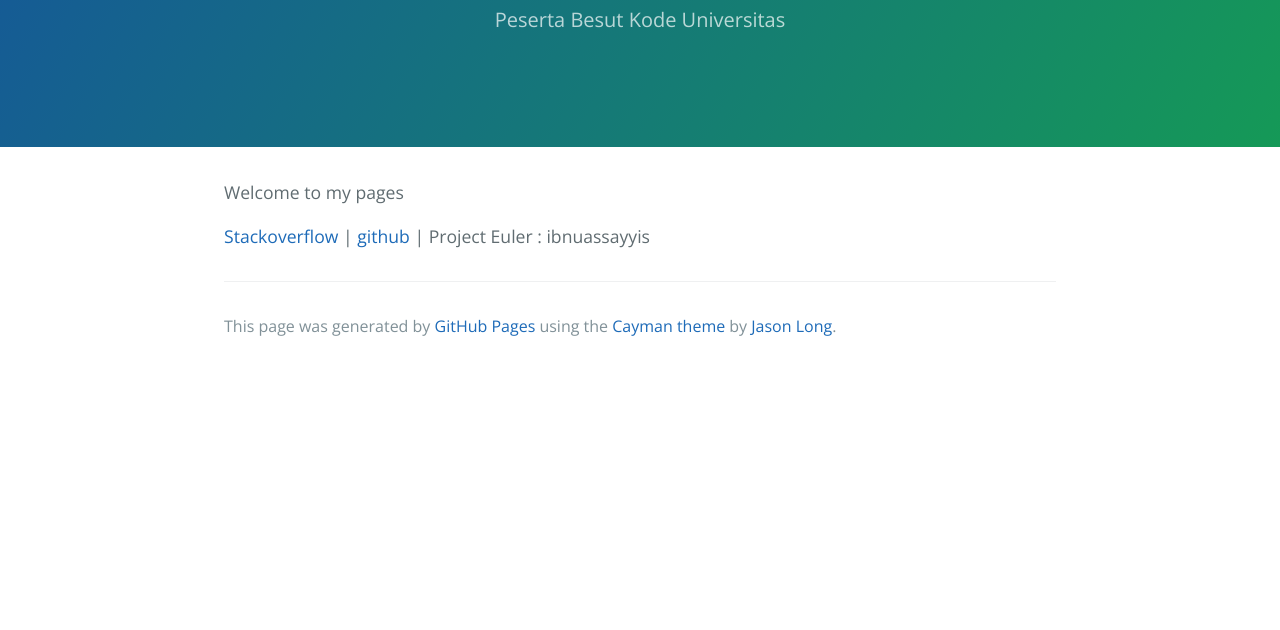
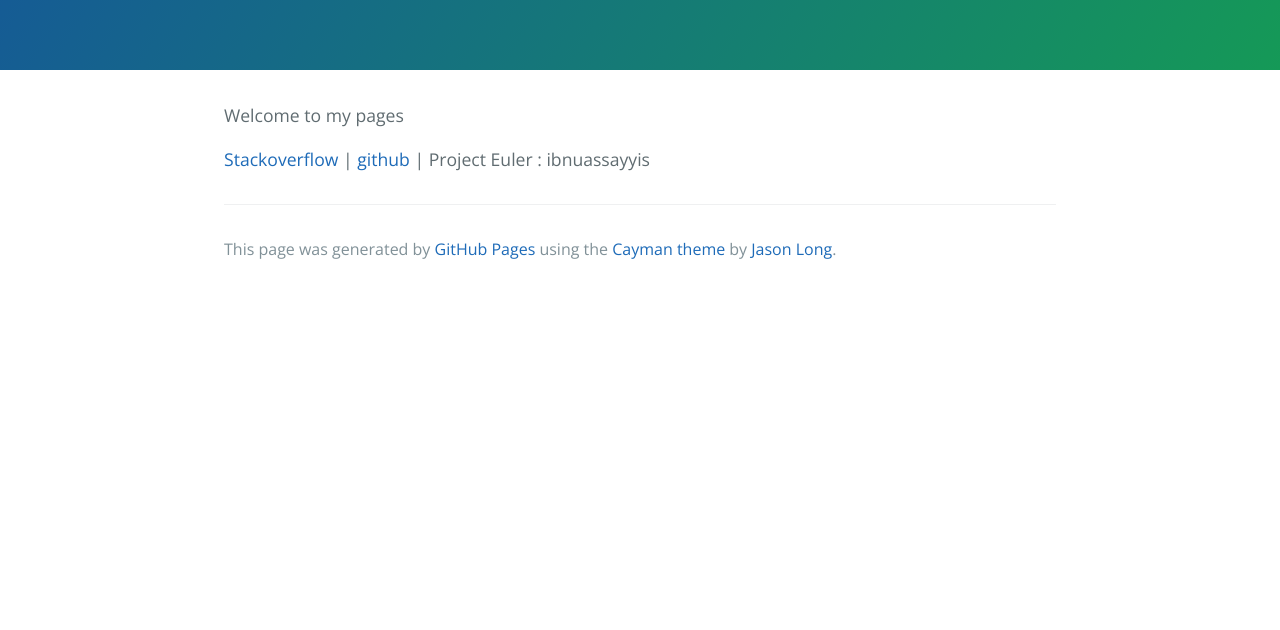
Before and after one commit to assayyis/assayyis.github.io, a plain HTML site: page index.html in a window 1280 px wide. Shown: the part 170-800 px from the top of the page. Drawn offline with nearby package versions, Linux system fonts and the light colour scheme.

Commit message:
Update index.html

```diff
--- a/index.html
+++ b/index.html
@@ -12,7 +12,6 @@
   <body>
     <section class="page-header">
       <h1 class="project-name">Assayyis</h1>
-      <h2 class="project-tagline">Peserta Besut Kode Universitas</h2>
     </section>
 
     <section class="main-content">
```
